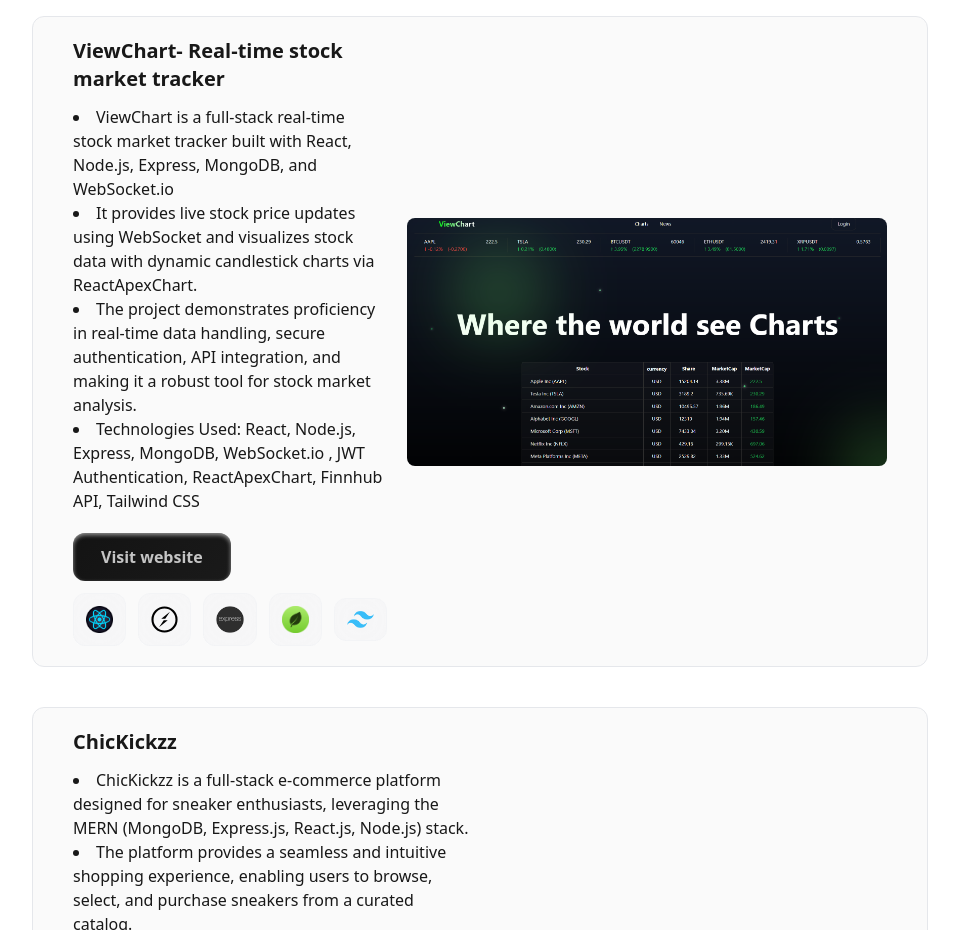
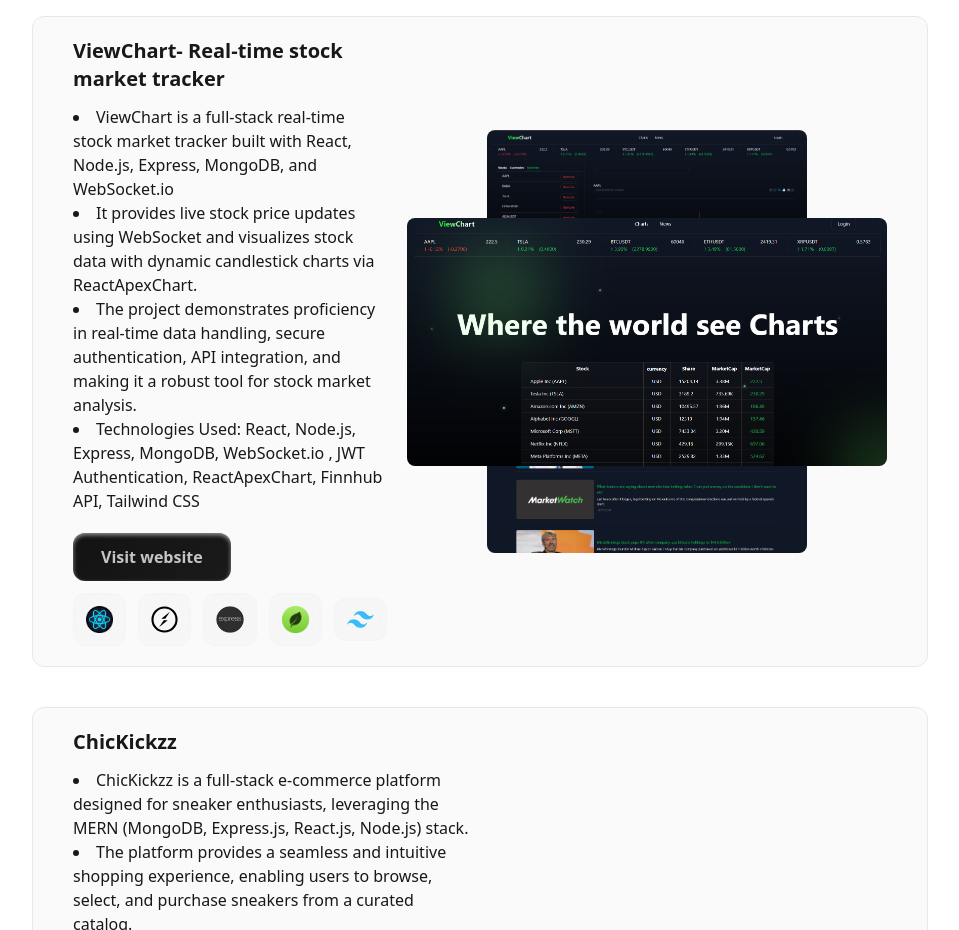
Before and after one commit to Niraaj10/N10, a React (Vite) app in the folder Frontend/: page / in a window 1280 px wide. Shown: the part 2780-3710 px from the top of the page, without its empty margins (160-1119 px from the left). Built offline with nearby package versions, Linux system fonts and the light colour scheme.

Commit message:
Some more mods in Project sec

```diff
--- a/Frontend/src/component/Projects.jsx
+++ b/Frontend/src/component/Projects.jsx
@@ -90,13 +90,14 @@
                                 </div>
                             </div>
 
-                            <div className='basis-[50%] h-full'>
+                            <div className='basis-[50%] h-full flex items-center justify-center flex-col'>
 
-                                <div className='flex justify-center items-center relative w-[60vh] h-[31vh]'
+                                    <img src={VC3} alt="ViewChart" className='rounded-lg w-[40vh] relative z-10 -mb-20 '/>
+
+                                <div className='flex justify-center bg-white items-center relative z-20 w-[60vh] h-[31vh]'
                                     onMouseEnter={handleMouseEnter}
                                     onMouseLeave={handleMouseLeave}>
 
-                                    {/* <img src={VC2} alt="ViewChart" className='rounded-lg w-[30vh] relative z-10'/> */}
 
                                     <img
                                         src={VC1}
@@ -114,8 +115,9 @@
                                             }`}
                                     />
 
-                                    {/* <img src={VC3} alt="ViewChart" className='rounded-lg w-[30vh] -ml-16 relative z-10'/> */}
                                 </div>
+
+                                <img src={VC2} alt="ViewChart" className='rounded-lg w-[40vh] relative z-10 -mt-20'/>
 
                             </div>
 
```
